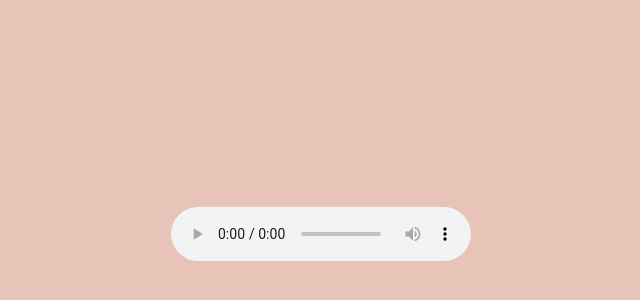
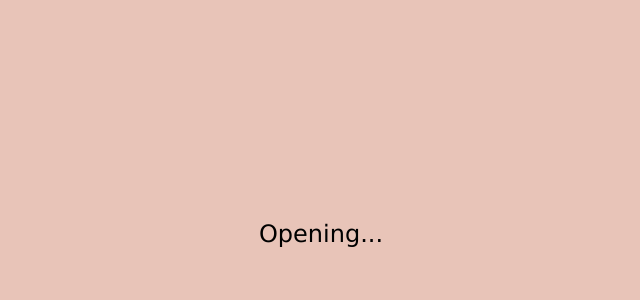
Before and after one commit to olivia/oliviaplusplus, a plain HTML site: page index.html in a window 1280 px wide. Shown: the part 166-466 px from the top of the page, without its empty margins (319-959 px from the left). Drawn offline with Linux system fonts and the light colour scheme.

Commit message:
Update index.html

```diff
--- a/index.html
+++ b/index.html
@@ -4,7 +4,7 @@
   <head>
     <meta charset="utf-8" />
 
-    <title>a3Rla2VsaQ==</title>
+    <title>GMK Olivia++</title>
     <style>
       * {
         box-sizing: border-box;
@@ -17,15 +17,13 @@
         background: #e8c4b8;
         display: flex;
         align-items: center;
+        font-size: 24px;
+        font-family: Verdana, Geneva, sans-serif;
         justify-content: center;
       }
     </style>
   </head>
-
   <body>
-    <!--||||||||||||-->
-    <audio id="player" controls preload="auto" autoplay loop>
-      <source src="hihihi.mp3" type="audio/mp3" />
-    </audio>
+    Opening...
   </body>
 </html>
```
